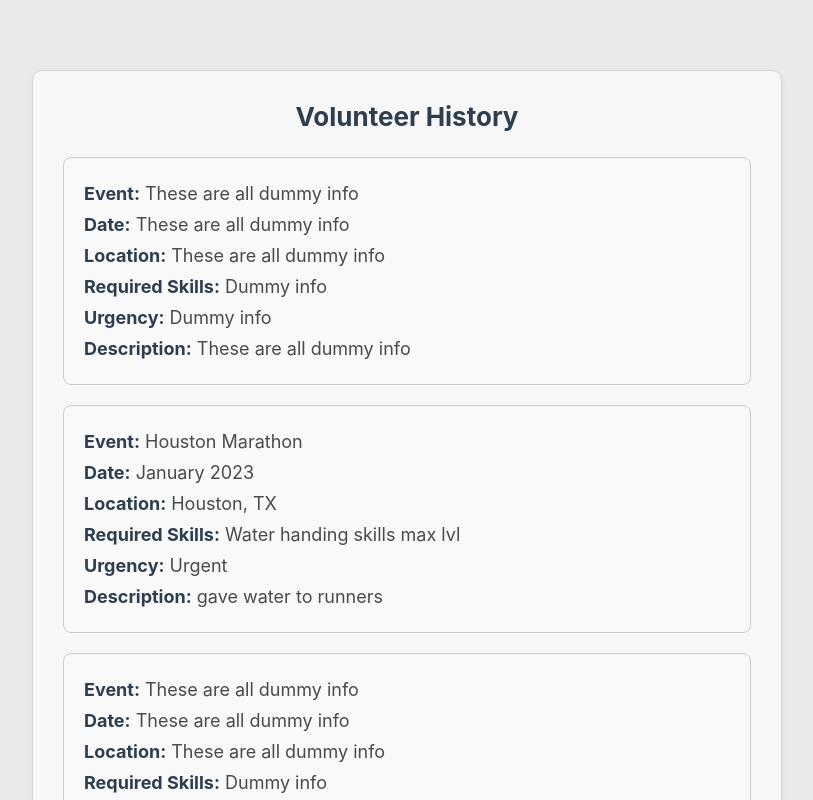
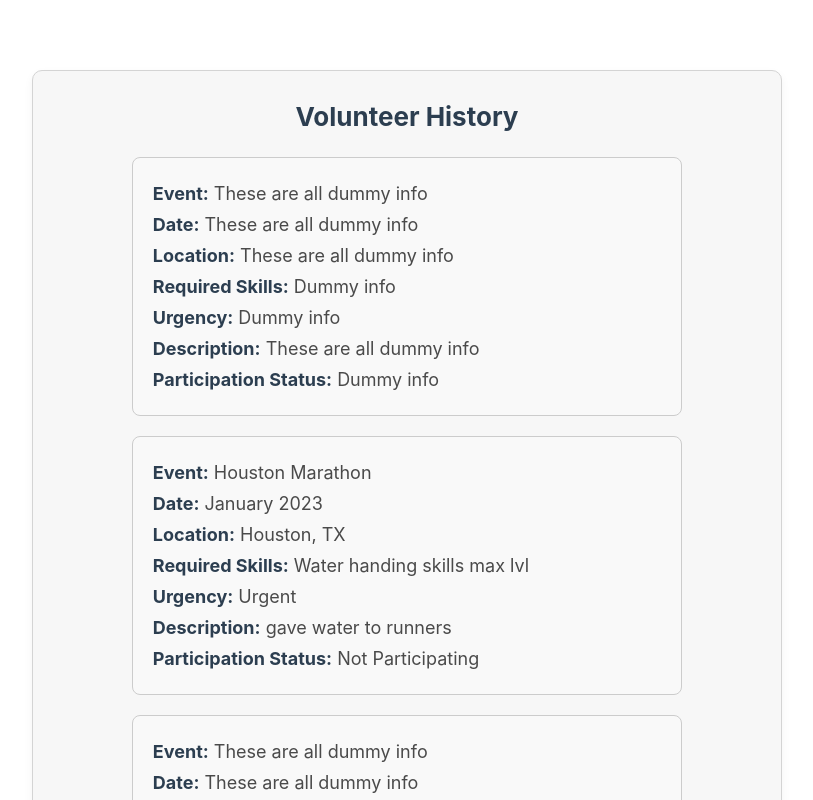
Before and after one commit to DM8581912/volunteer-management-app, a React (Create React App) app in the folder frontend/: page /volunteerHistory in a window 1280 px wide. Shown: the top 800 px of the page, without its empty margins (233-1046 px from the left). Built offline with nearby package versions, Linux system fonts and the light colour scheme.

Commit message:
added a volunteer status field and changed typo in variable name *urgency*

```diff
--- a/frontend/src/components/VolunteerHistory/volunteerHistory.js
+++ b/frontend/src/components/VolunteerHistory/volunteerHistory.js
@@ -7,24 +7,27 @@ const data = [
     description: "These are all dummy info",
     location: "These are all dummy info",
     requiredSkills: "Dummy info",
-    urgencey: "Dummy info",
+    urgency: "Dummy info",
     date: "These are all dummy info",
+    participationStatus: "Dummy info"
   },
   {
     eventName: "Houston Marathon",
     description: "gave water to runners",
     location: "Houston, TX",
     requiredSkills: "Water handing skills max lvl",
-    urgencey: "Urgent",
+    urgency: "Urgent",
     date: "January 2023",
+    participationStatus: "Not Participating"
   },
   {
     eventName: "These are all dummy info",
     description: "These are all dummy info",
     location: "These are all dummy info",
     requiredSkills: "Dummy info",
-    urgencey: "Dummy info",
+    urgency: "Dummy info",
     date: "These are all dummy info",
+    participationStatus: "Dummy info"
   }
 ];
 
@@ -49,8 +52,9 @@ const VolunteerHistory = () => {
                 <p className={styles.information}><strong>Date:</strong> {entry.date}</p>
                 <p className={styles.information}><strong>Location:</strong> {entry.location}</p>
                 <p className={styles.information}><strong>Required Skills:</strong> {entry.requiredSkills}</p>
-                <p className={styles.information}><strong>Urgency:</strong> {entry.urgencey}</p>
+                <p className={styles.information}><strong>Urgency:</strong> {entry.urgency}</p>
                 <p className={styles.information}><strong>Description:</strong> {entry.description}</p>
+                <p className={styles.information}><strong>Participation Status:</strong> {entry.participationStatus}</p>
               </div>
             ))
           )}
--- a/frontend/src/components/VolunteerHistory/volunteerHistory.module.css
+++ b/frontend/src/components/VolunteerHistory/volunteerHistory.module.css
@@ -3,19 +3,15 @@
     padding: 0;
     box-sizing: border-box;
 }
-html, body {
-    margin: 0;
-    padding: 0;
-    box-sizing: border-box;
-    background-color: #eaeaea;
-}
+
 
 .page {
     display: flex;
+    flex: 1;
     justify-content: center;
     align-items: center;
     min-height: 100vh;
-    background-color: #eaeaea;
+    background-color: white;
 }
 
 .volunteerContainer {
@@ -39,6 +35,7 @@ html, body {
 .historyContainer {
     display: flex;
     flex-direction: column;
+    align-items: center;
     gap: 20px;
 }
 
@@ -47,6 +44,7 @@ html, body {
     flex-direction: column;
     align-items: flex-start;
     border: 1px solid #cccccc;
+    width: 80%;
     padding: 20px;
     border-radius: 8px;
     transition: box-shadow 0.3s ease, transform 0.2s ease;
```
